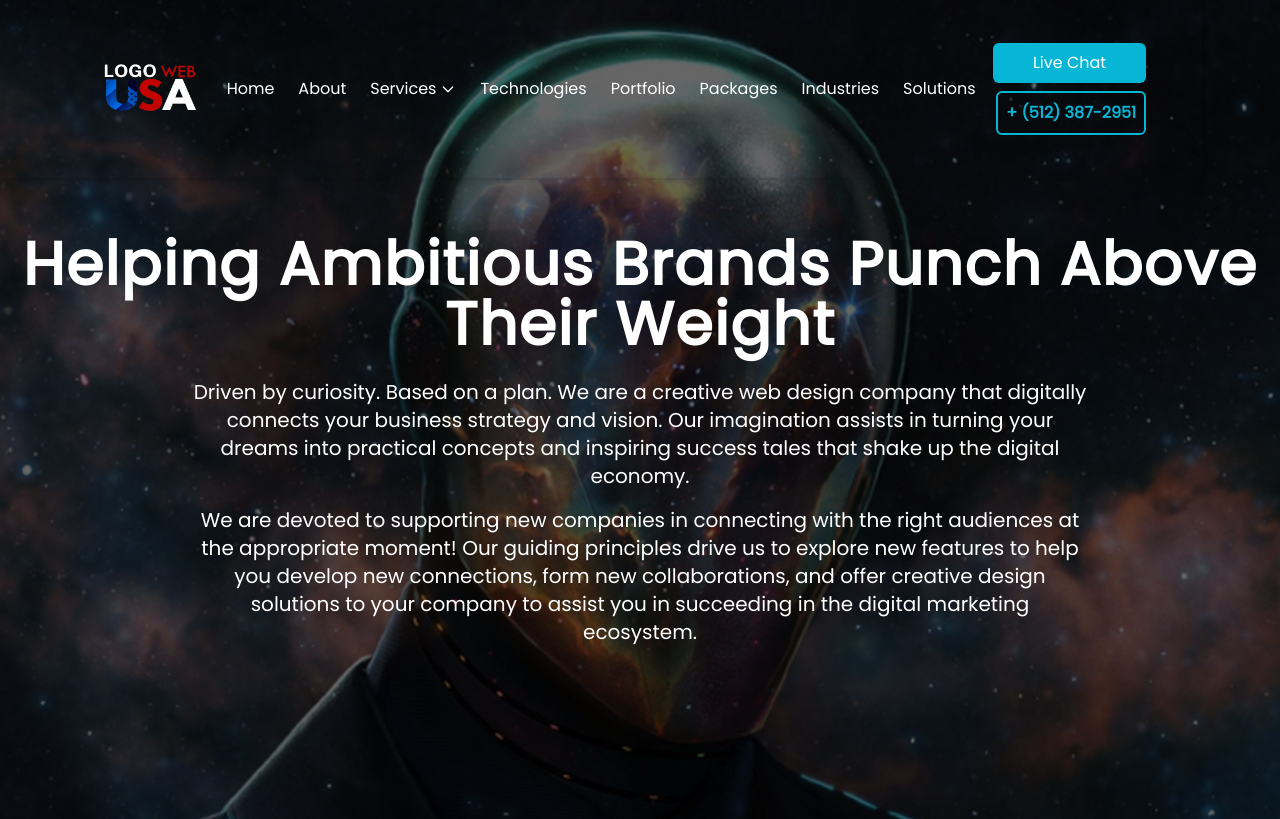
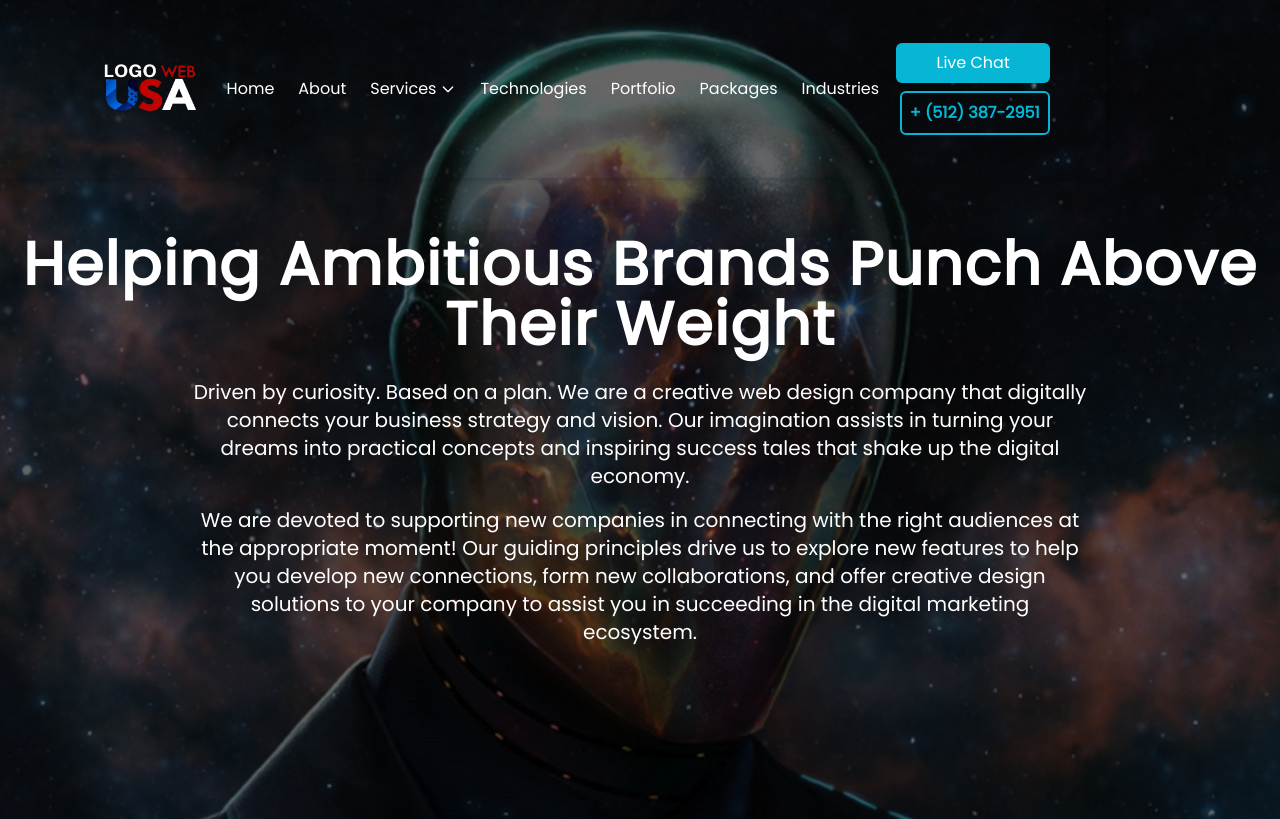
Before and after one commit to haseebx16/logoweb, a Next.js app: page /about in a window 1280 px wide. Shown: the top 819 px of the page. Built offline with nearby package versions, Linux system fonts and the light colour scheme.

Commit message:
Update Header.jsx

```diff
--- a/app/Components/Header.jsx
+++ b/app/Components/Header.jsx
@@ -91,9 +91,7 @@ export default function Header() {
               <Link href="/industries" className="nav-link hover:text-cyan-300">
                 Industries
               </Link>
-              <Link href="/solutions" className="nav-link hover:text-cyan-300">
-                Solutions
-              </Link>
+
             </div>
           </div>
 
@@ -158,7 +156,7 @@ export default function Header() {
               )}
             </div>
             <Link href="/testimonials" className="nav-link text-cyan-300">
-              Testimonials
+              Technologies
             </Link>
             <Link href="/portfolio" className="nav-link text-cyan-300">
               Portfolio
```
